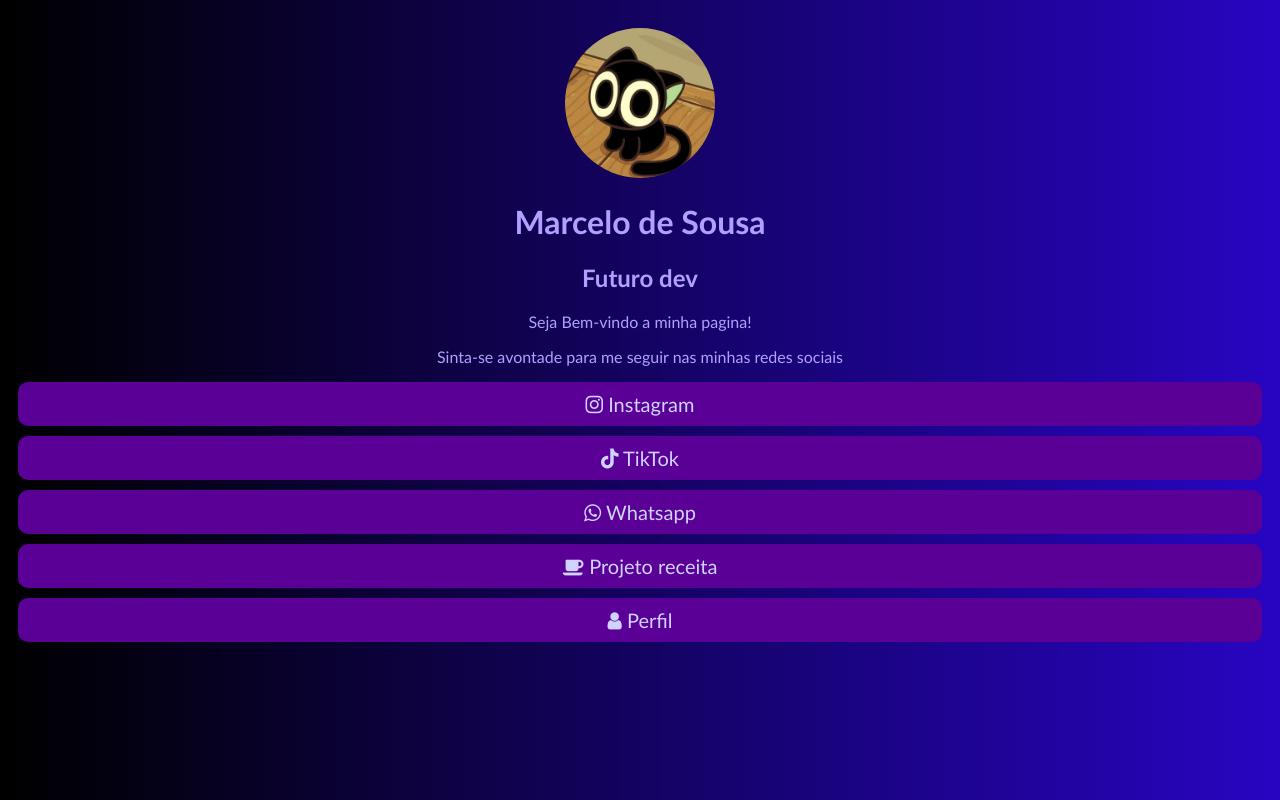
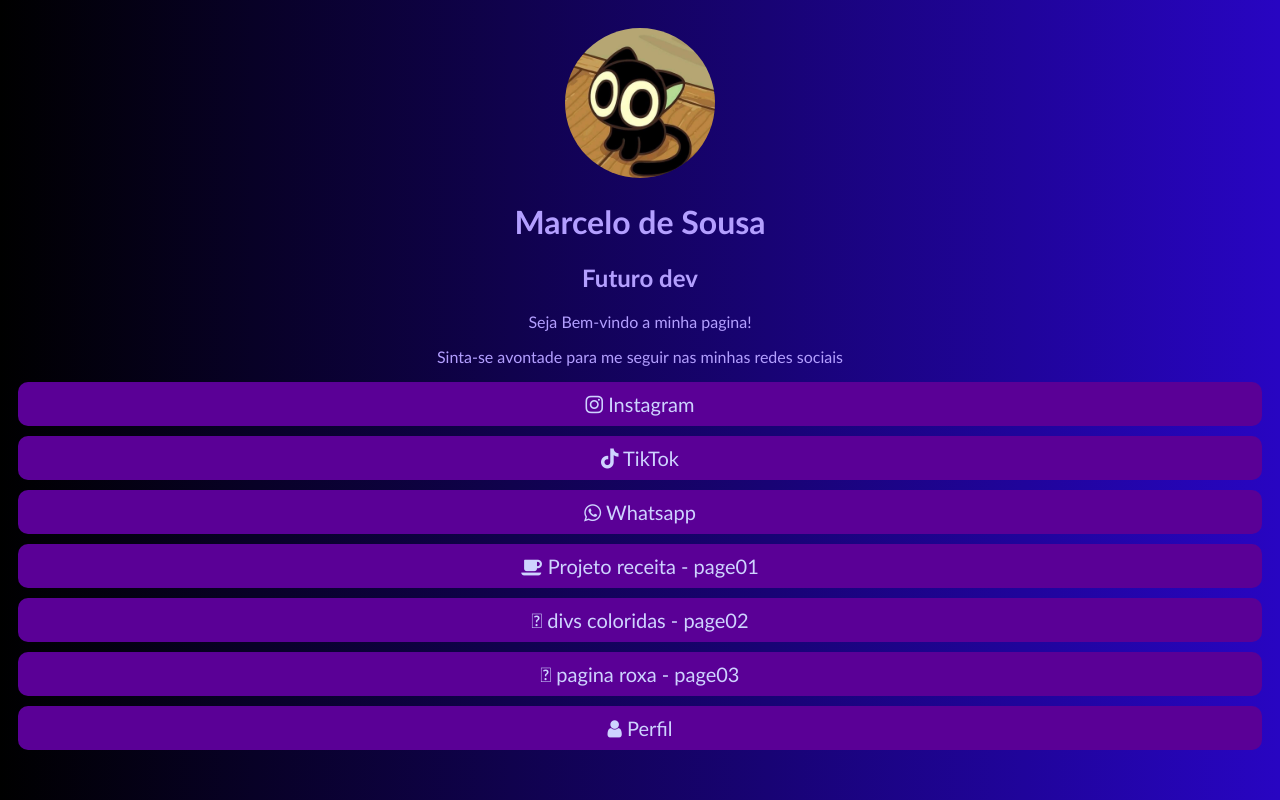
Before and after one commit to Marcelo33/perfil, a plain HTML site: page index.html in a window 1280 px wide. Drawn offline with Linux system fonts and the light colour scheme.

Commit message:
Update index.html

```diff
--- a/index.html
+++ b/index.html
@@ -17,7 +17,9 @@
     <a href="https://drive.google.com/drive/folders/1b23ZCNq6Kw5ZoPlueasmg5CPDpvMxdUk?usp=drive_link"><i class="fab fa-instagram"></i> Instagram</a>
     <a href="https://example.com"><i class="fab fa-tiktok"></i> TikTok</a>
     <a href="https://wa.me/qr/OT6U22AAYPJSK1"><i class="fa fa-whatsapp"></i> Whatsapp</a>
-    <a href="file:///C:/Users/Marcelo%20jr/Desktop/Projetos-tchelo/receita.html"><i class="fa fa-coffee"-"></i> Projeto receita</a>
+    <a href="https://marcelo33.github.io/Page01/"><i class="fa fa-coffee"-"></i> Projeto receita - page01 </a>
+    <a href="https://marcelo33.github.io/Page02/"><i class="fa-star-o"-"></i> divs coloridas - page02 </a>
+    <a href="https://marcelo33.github.io/page5/"><i class=" fa-snowflake-o"-"></i> pagina roxa - page03 </a>
     <a href="file:///C:/Users/Marcelo%20jr/Desktop/Projetos-tchelo/Perfil/index.html"><i class="fa fa-user"></i> Perfil</a>
 </body>
 </html>
```
